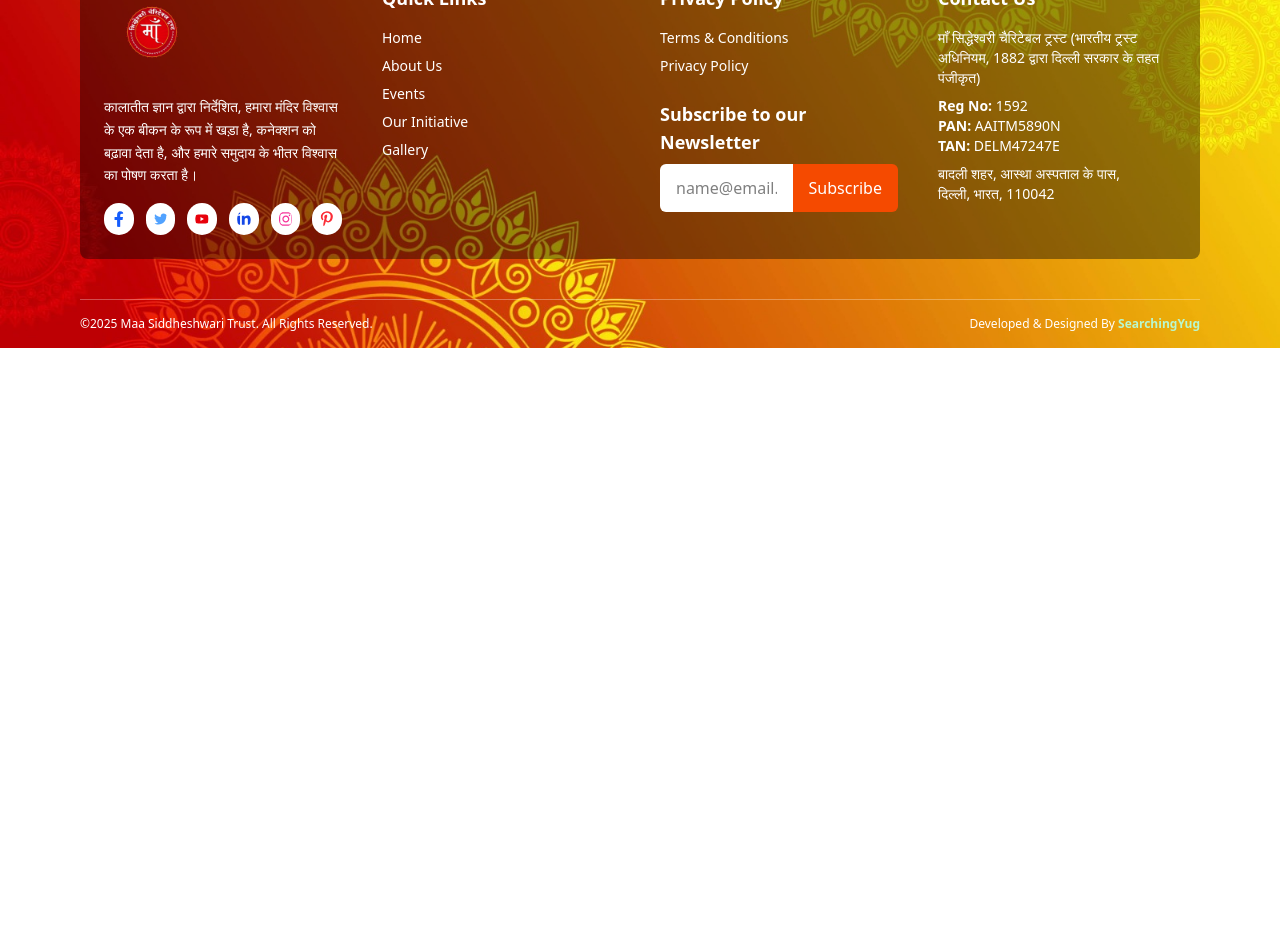
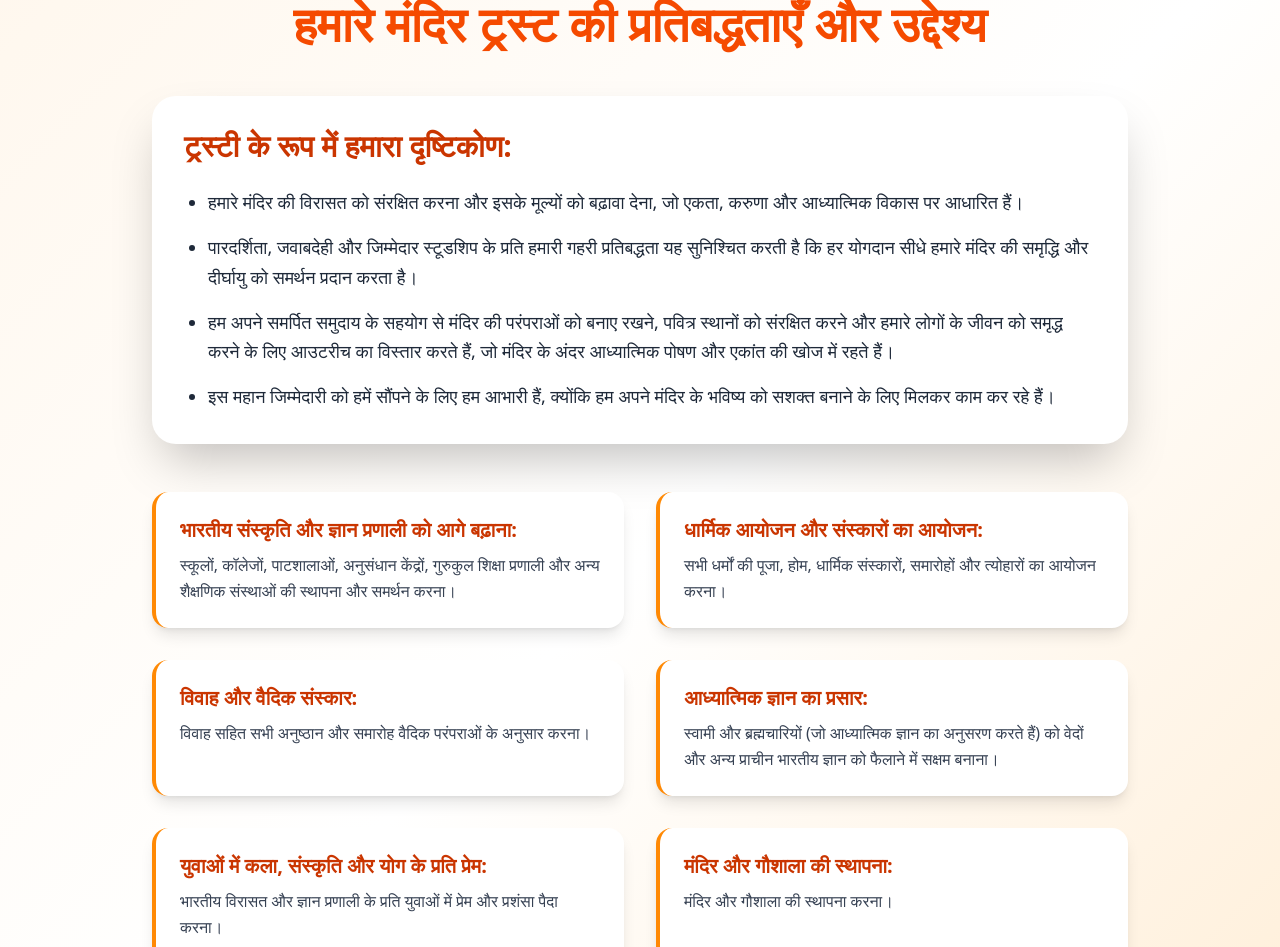
Before and after one commit to nikhil2438/Sedulous-charity-and-crowdfunding, a React (Vite) app: page /vision in a window 1280 px wide. Shown: the part 280-1227 px from the top of the page. Before the commit the page ends 800 px from the top, so only its background shows below. Built offline with nearby package versions, Linux system fonts and the light colour scheme.

Commit message:
modified

```diff
--- a/src/App.jsx
+++ b/src/App.jsx
@@ -9,9 +9,10 @@ import Events from "./components/Pages/Events";
 import Ourinitiate from "./components/Pages/ourinitiate";
 import Payment from "./components/Payment/Payment";
 import Rtgs from "./components/Payment/Rtgs";
-
+import Vision from "./components/DonationForm/Vision";
 import DonationForm from "./components/DonationForm/DonationForm";
-
+import ContactAndPartner from "./components/Work/Partnerpage";
+import FundRaise from "./components/FundRaise/FundRaise";
 function App() {
   return (
     <div>
@@ -24,8 +25,10 @@ function App() {
         <Route path="/ourinitiate" element={<Ourinitiate />} />
         <Route path="/donationform" element={<DonationForm />} />
         <Route path="rtgs" element={<Rtgs />} />
-
+<Route path = "/vision" element= {<Vision/>}/>
         <Route path="/payment" element={<Payment />} />
+        <Route path="/partner" element={<ContactAndPartner />} />
+        <Route path = "/fundraiser" element ={<FundRaise/>}/>
       </Routes>
       <Footer />
     </div>
--- a/src/components/DonationForm/Vision.jsx
+++ b/src/components/DonationForm/Vision.jsx
@@ -1,50 +1,98 @@
 import React from 'react';
+import { motion } from 'framer-motion';
+
+const fadeInUp = {
+  hidden: { opacity: 0, y: 30 },
+  visible: (i) => ({
+    opacity: 1,
+    y: 0,
+    transition: { delay: i * 0.2, duration: 0.6, ease: 'easeOut' },
+  }),
+};
 
 const Vision = () => {
+  const objectives = [
+    {
+      title: 'भारतीय संस्कृति और ज्ञान प्रणाली को आगे बढ़ाना:',
+      detail:
+        'स्कूलों, कॉलेजों, पाटशालाओं, अनुसंधान केंद्रों, गुरुकुल शिक्षा प्रणाली और अन्य शैक्षणिक संस्थाओं की स्थापना और समर्थन करना।',
+    },
+    {
+      title: 'धार्मिक आयोजन और संस्कारों का आयोजन:',
+      detail:
+        'सभी धर्मों की पूजा, होम, धार्मिक संस्कारों, समारोहों और त्योहारों का आयोजन करना।',
+    },
+    {
+      title: 'विवाह और वैदिक संस्कार:',
+      detail: 'विवाह सहित सभी अनुष्ठान और समारोह वैदिक परंपराओं के अनुसार करना।',
+    },
+    {
+      title: 'आध्यात्मिक ज्ञान का प्रसार:',
+      detail:
+        'स्वामी और ब्रह्मचारियों (जो आध्यात्मिक ज्ञान का अनुसरण करते हैं) को वेदों और अन्य प्राचीन भारतीय ज्ञान को फैलाने में सक्षम बनाना।',
+    },
+    {
+      title: 'युवाओं में कला, संस्कृति और योग के प्रति प्रेम:',
+      detail:
+        'भारतीय विरासत और ज्ञान प्रणाली के प्रति युवाओं में प्रेम और प्रशंसा पैदा करना।',
+    },
+    {
+      title: 'मंदिर और गौशाला की स्थापना:',
+      detail: 'मंदिर और गौशाला की स्थापना करना।',
+    },
+    {
+      title: 'शिक्षा और भोजन की उपलब्धता:',
+      detail:
+        'हम भारत के उन लाखों बच्चों को भोजन प्रदान करना चाहते हैं जिनके पास साधनों की कमी है, लेकिन जो सीखने और हासिल करने के लिए उत्साहित हैं।',
+    },
+  ];
+
   return (
-    <section className="min-h-screen bg-orange-50 py-16">
-      <div className="max-w-3xl mx-auto p-8 bg-white rounded-3xl shadow-xl">
-        <h1 className="text-4xl font-bold text-center text-orange-600 mb-8">हमारे मंदिर ट्रस्ट की प्रतिबद्धताएँ और उद्देश्य</h1>
+    <section className="min-h-screen bg-gradient-to-br from-orange-50 via-white to-orange-100 py-20">
+      <div className="max-w-5xl mx-auto px-6">
+        <motion.h1
+          initial={{ opacity: 0, y: -30 }}
+          animate={{ opacity: 1, y: 0 }}
+          transition={{ duration: 0.6 }}
+          className="text-4xl md:text-5xl font-bold text-center text-orange-600 mb-12"
+        >
+          हमारे मंदिर ट्रस्ट की प्रतिबद्धताएँ और उद्देश्य
+        </motion.h1>
 
-        <div className="space-y-6 text-gray-700 text-lg">
+        <motion.div
+          className="bg-white p-8 rounded-3xl shadow-2xl mb-12"
+          initial="hidden"
+          whileInView="visible"
+          viewport={{ once: true }}
+          variants={fadeInUp}
+          custom={0}
+        >
+          <h2 className="text-3xl font-semibold text-orange-700 mb-6">
+            ट्रस्टी के रूप में हमारा दृष्टिकोण:
+          </h2>
+          <ul className="list-disc pl-6 space-y-4 text-gray-800 text-lg leading-relaxed">
+            <li>हमारे मंदिर की विरासत को संरक्षित करना और इसके मूल्यों को बढ़ावा देना, जो एकता, करुणा और आध्यात्मिक विकास पर आधारित हैं।</li>
+            <li>पारदर्शिता, जवाबदेही और जिम्मेदार स्टूडशिप के प्रति हमारी गहरी प्रतिबद्धता यह सुनिश्चित करती है कि हर योगदान सीधे हमारे मंदिर की समृद्धि और दीर्घायु को समर्थन प्रदान करता है।</li>
+            <li>हम अपने समर्पित समुदाय के सहयोग से मंदिर की परंपराओं को बनाए रखने, पवित्र स्थानों को संरक्षित करने और हमारे लोगों के जीवन को समृद्ध करने के लिए आउटरीच का विस्तार करते हैं, जो मंदिर के अंदर आध्यात्मिक पोषण और एकांत की खोज में रहते हैं।</li>
+            <li>इस महान जिम्मेदारी को हमें सौंपने के लिए हम आभारी हैं, क्योंकि हम अपने मंदिर के भविष्य को सशक्त बनाने के लिए मिलकर काम कर रहे हैं।</li>
+          </ul>
+        </motion.div>
 
-          <div className="bg-orange-100 p-6 rounded-xl shadow-lg">
-            <h2 className="text-3xl font-semibold text-orange-700 mb-4">ट्रस्टी के रूप में हमारा दृष्टिकोण:</h2>
-            <ul className="list-disc pl-6 space-y-4">
-              <li>हमारे मंदिर की विरासत को संरक्षित करना और इसके मूल्यों को बढ़ावा देना, जो एकता, करुणा और आध्यात्मिक विकास पर आधारित हैं।</li>
-              <li>पारदर्शिता, जवाबदेही और जिम्मेदार स्टूडशिप के प्रति हमारी गहरी प्रतिबद्धता यह सुनिश्चित करती है कि हर योगदान सीधे हमारे मंदिर की समृद्धि और दीर्घायु को समर्थन प्रदान करता है।</li>
-              <li>हम अपने समर्पित समुदाय के सहयोग से मंदिर की परंपराओं को बनाए रखने, पवित्र स्थानों को संरक्षित करने और हमारे लोगों के जीवन को समृद्ध करने के लिए आउटरीच का विस्तार करते हैं, जो मंदिर के अंदर आध्यात्मिक पोषण और एकांत की खोज में रहते हैं।</li>
-              <li>इस महान जिम्मेदारी को हमें सौंपने के लिए हम आभारी हैं, क्योंकि हम अपने मंदिर के भविष्य को सशक्त बनाने के लिए मिलकर काम कर रहे हैं।</li>
-            </ul>
-          </div>
-
-
-          <div className="bg-orange-50 p-6 rounded-xl shadow-md mt-8">
-            <h2 className="text-3xl font-semibold text-orange-700 mb-4">हमारा उद्देश्य और दृष्टिकोण:</h2>
-            <ul className="list-inside space-y-4">
-              <li className="flex items-start space-x-2">
-                <span className="text-orange-600 font-bold">भारतीय संस्कृति और ज्ञान प्रणाली को आगे बढ़ाना:</span> स्कूलों, कॉलेजों, पाटशालाओं, अनुसंधान केंद्रों, गुरुकुल शिक्षा प्रणाली और अन्य शैक्षणिक संस्थाओं की स्थापना और समर्थन करना।
-              </li>
-              <li className="flex items-start space-x-2">
-                <span className="text-orange-600 font-bold">धार्मिक आयोजन और संस्कारों का आयोजन:</span> सभी धर्मों की पूजा, होम, धार्मिक संस्कारों, समारोहों और त्योहारों का आयोजन करना।
-              </li>
-              <li className="flex items-start space-x-2">
-                <span className="text-orange-600 font-bold">विवाह और वैदिक संस्कार:</span> विवाह सहित सभी अनुष्ठान और समारोह वैदिक परंपराओं के अनुसार करना।
-              </li>
-              <li className="flex items-start space-x-2">
-                <span className="text-orange-600 font-bold">आध्यात्मिक ज्ञान का प्रसार:</span> स्वामी और ब्रह्मचारियों (जो आध्यात्मिक ज्ञान का अनुसरण करते हैं) को वेदों और अन्य प्राचीन भारतीय ज्ञान को फैलाने में सक्षम बनाना।
-              </li>
-              <li className="flex items-start space-x-2">
-                <span className="text-orange-600 font-bold">युवाओं में कला, संस्कृति और योग के प्रति प्रेम:</span> भारतीय विरासत और ज्ञान प्रणाली के प्रति युवाओं में प्रेम और प्रशंसा पैदा करना।
-              </li>
-              <li className="flex items-start space-x-2">
-                <span className="text-orange-600 font-bold">मंदिर और गौशाला की स्थापना:</span> मंदिर और गौशाला की स्थापना करना।
-              </li>
-              <li className="flex items-start space-x-2">
-                <span className="text-orange-600 font-bold">शिक्षा और भोजन की उपलब्धता:</span> हम भारत के उन लाखों बच्चों को भोजन प्रदान करना चाहते हैं जिनके पास साधनों की कमी है, लेकिन जो सीखने और हासिल करने के लिए उत्साहित हैं।
-              </li>
-            </ul>
-          </div>
+        <div className="grid md:grid-cols-2 gap-8">
+          {objectives.map((item, index) => (
+            <motion.div
+              key={index}
+              className="bg-white p-6 rounded-2xl shadow-lg hover:shadow-xl transition duration-300 border-l-4 border-orange-400"
+              initial="hidden"
+              whileInView="visible"
+              viewport={{ once: true }}
+              variants={fadeInUp}
+              custom={index + 1}
+            >
+              <h3 className="text-xl font-semibold text-orange-700 mb-2">{item.title}</h3>
+              <p className="text-gray-700 text-base leading-relaxed">{item.detail}</p>
+            </motion.div>
+          ))}
         </div>
       </div>
     </section>
--- a/src/components/Slider/Slider.jsx
+++ b/src/components/Slider/Slider.jsx
@@ -56,14 +56,17 @@ const Slider = () => {
                 Making a difference, one step at a time.
               </p>
               <div className="space-x-4">
+                <Link to ="/vision">
                 <button className="px-6 py-3 bg-orange-500 text-white rounded-lg hover:bg-orange-700 transition">
                   Read More
                 </button>
+                </Link>
                 <Link to="/donationForm">
                   <button className="px-6 py-3 bg-red-600 text-white rounded-lg hover:bg-red-800 transition">
                     Donate Now
                   </button>
                 </Link>
+
               </div>
             </div>
           </div>
```
Also changed, not shown: src/components/Pages/Ourinitiate.jsx (+8 -4 lines).
